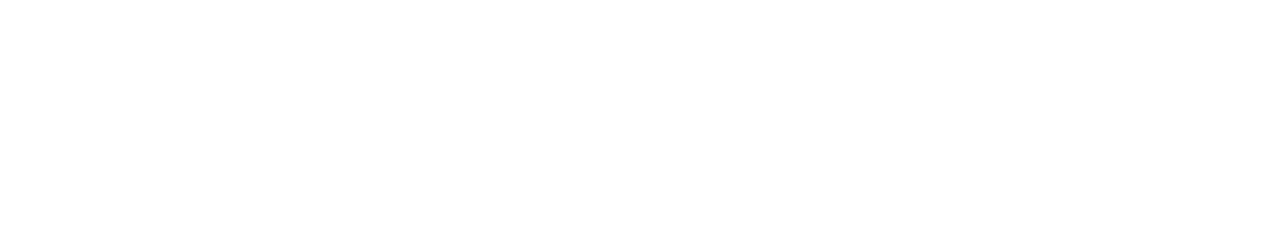
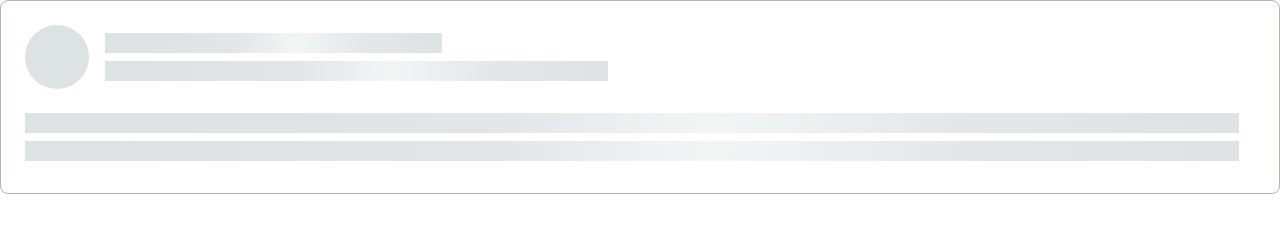
Before and after one commit to js-tasks-ru/htmlcss-20221107_vladimir-asmo, a website: page 04-lection2/02-skeleton/index.html in a window 1280 px wide. Drawn offline with Linux system fonts and the light colour scheme.

Commit message:
add sceleton

```diff
--- a/04-lection2/02-skeleton/index.html
+++ b/04-lection2/02-skeleton/index.html
@@ -1,11 +1,23 @@
 <!DOCTYPE html>
 <!-- Страница со скелетоном -->
 <html lang="ru">
-    <head>
-        <link rel="stylesheet" href="../../assets/css/main.css">
-        <link rel="stylesheet" href="./skeleton.css">
-    </head>
-    <body>
-
-    </body>
+  <head>
+    <link rel="stylesheet" href="../../assets/css/main.css" />
+    <link rel="stylesheet" href="./skeleton.css" />
+  </head>
+  <body>
+    <div class="sceleton">
+      <div class="sceleton__header">
+        <div class="sceleton__userpic"></div>
+        <div class="sceleton__user-data">
+          <div class="sceleton__text sceleton__text_size_sm"></div>
+          <div class="sceleton__text sceleton__text_size_md"></div>
+        </div>
+      </div>
+      <div class="sceleton__content">
+        <div class="sceleton__text"></div>
+        <div class="sceleton__text"></div>
+      </div>
+    </div>
+  </body>
 </html>
--- a/04-lection2/02-skeleton/skeleton.css
+++ b/04-lection2/02-skeleton/skeleton.css
@@ -0,0 +1,52 @@
+.sceleton {
+  display: flex;
+  flex-direction: column;
+  padding: 24px 40px 32px 24px;
+  border: 1px solid var(--grey-3);
+  border-radius: 8px;
+  gap: 24px;
+}
+
+.sceleton__header {
+  display: flex;
+  flex-direction: row;
+  align-items: center;
+  gap: 16px;
+}
+
+.sceleton__userpic {
+  flex-shrink: 0;
+  min-width: 64px;
+  min-height: 64px;
+  border-radius: 100%;
+  background: var(--grey-2);
+}
+
+.sceleton__user-data {
+  flex-basis: 100%;
+}
+
+.sceleton__text {
+  min-height: 20px;
+  margin-bottom: 8px;
+  background: linear-gradient(
+    92.51deg,
+    #dde2e5 6.44%,
+    #e2e6e8 38.47%,
+    #f3f5f5 56.48%,
+    #e3e7ea 77.5%,
+    #dde2e5 102.52%
+  );
+}
+
+.sceleton__text:last-child {
+  margin-bottom: 0;
+}
+
+.sceleton__text_size_sm {
+  max-width: 29.71%;
+}
+
+.sceleton__text_size_md {
+  max-width: 44.39%;
+}
```
